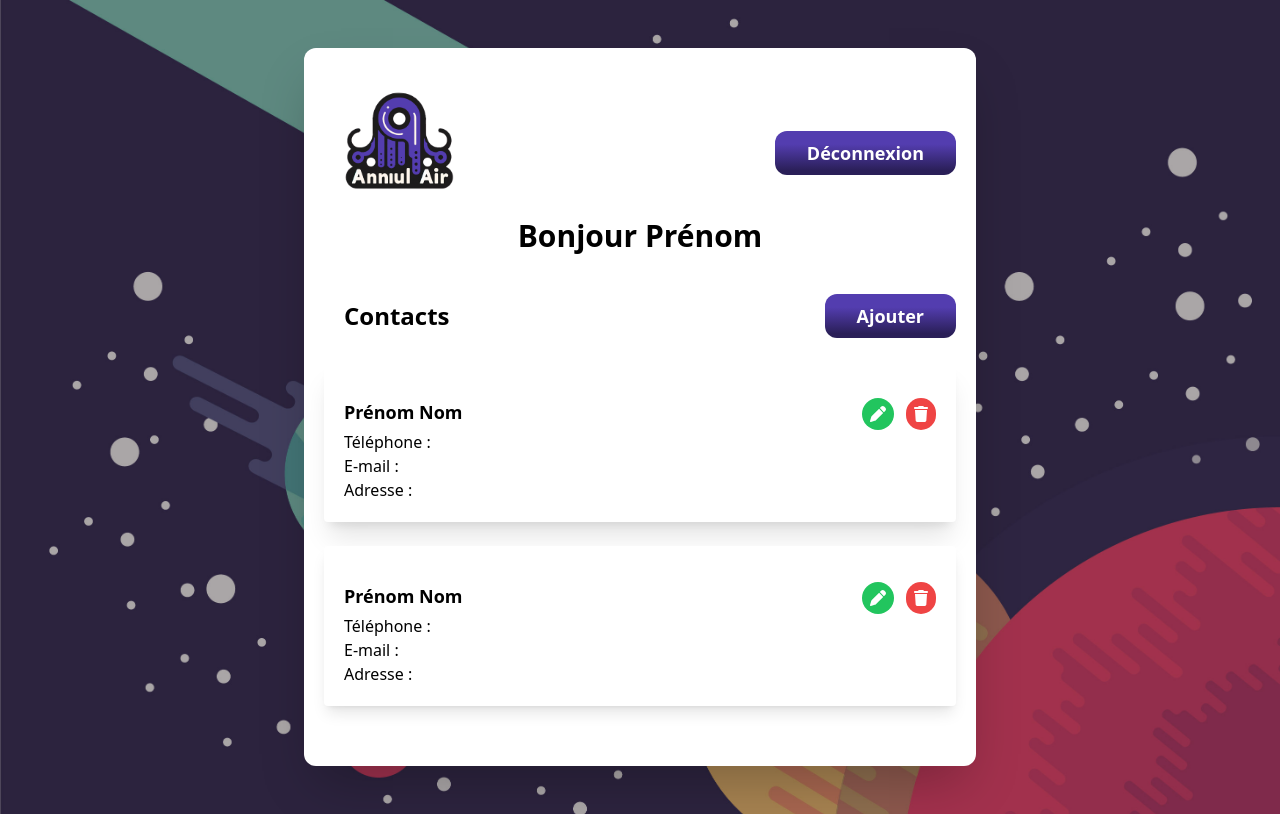
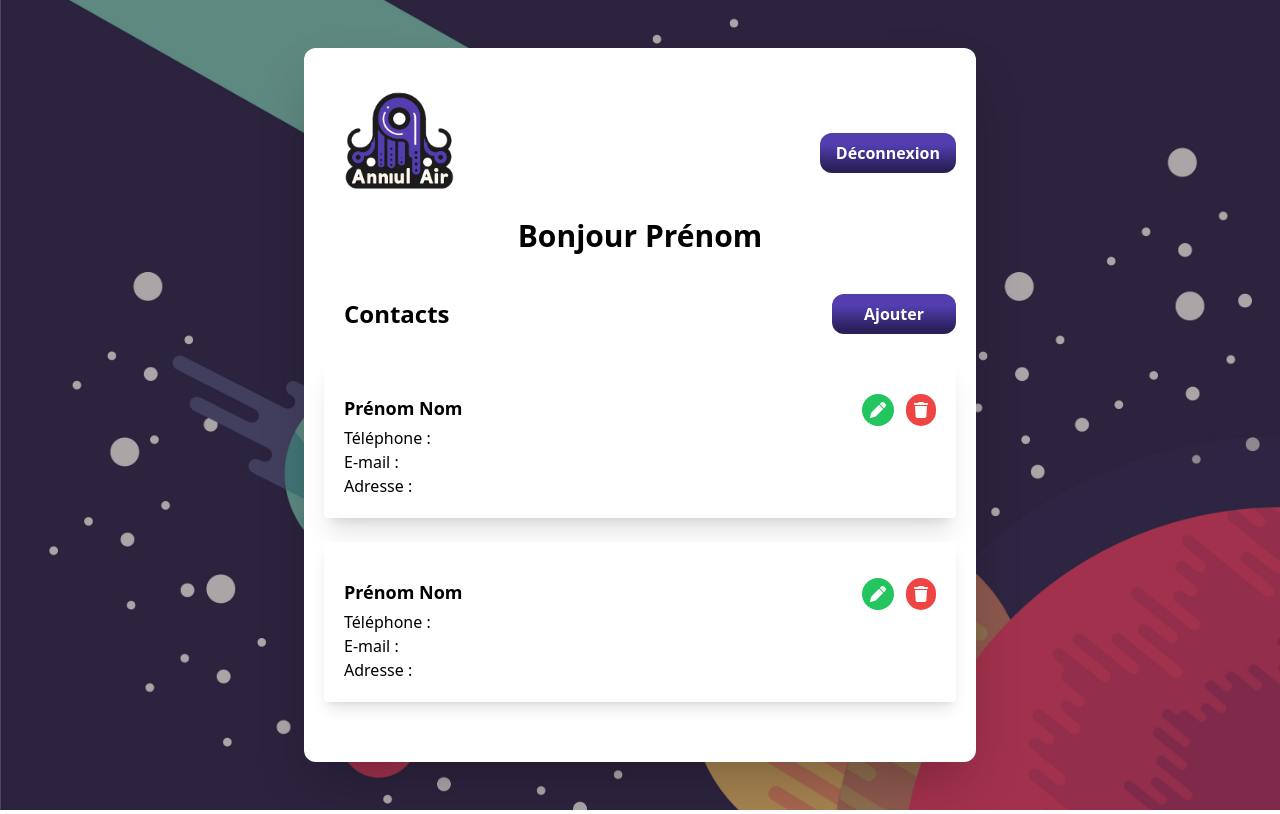
Before and after one commit to Scofrard/Annuaire, a PHP site: page /accueil.php in a window 1280 px wide. Run offline with PHP 8.4, Linux system fonts and the light colour scheme; some libraries are stand-ins or nearby versions.

Commit message:
bouton ajouter contact

```diff
--- a/accueil.php
+++ b/accueil.php
@@ -5,12 +5,12 @@ include('./partials/header.php');
 
 ?>
 
-<div class="bg-white mt-12 mb-12 pt-10 pb-10 pl-5 pr-5 rounded-xl shadow-2xl sm:mx-auto sm:w-full  md:max-w-xl xl:max-w-2xl">
+<div class="bg-white mt-12 mb-12 pt-10 pb-10 pl-5 pr-5 rounded-xl shadow-2xl sm:mx-auto sm:w-full md:max-w-xl xl:max-w-2xl">
 
     <div class="flex justify-between items-center ml-5">
         <img style="width:110px; margin-bottom:20px;" src="./assets/logoannuaire.png">
         <form action="admin/admin_deconnexion.php" method="POST">
-            <button type="submit" name="bDeconnexion" class="bg-gradient-to-b from-[#533daf] from-30% to-[#2A1F58] to-90% text-white text-lg font-bold px-8 py-2 rounded-xl hover:bg-orange-600">Déconnexion</button>
+            <button type="submit" name="bDeconnexion" class="bg-gradient-to-b from-[#533daf] from-30% to-[#2A1F58] to-90% text-white font-bold px-4 py-2 rounded-xl">Déconnexion</button>
         </form>
     </div>
 
@@ -18,10 +18,10 @@ include('./partials/header.php');
 
     <div class="flex justify-between items-center mt-10 ml-5">
         <h2 class="text-center font-bold text-2xl">Contacts</h2>
-        <button type="submit" value="bConnexion" class="bg-gradient-to-b from-[#533daf] from-30% to-[#2A1F58] to-90% text-white text-lg font-bold px-8 py-2 rounded-xl hover:bg-orange-600">Ajouter</button>
+        <button type="submit" value="bAjouter" class="bg-gradient-to-b from-[#533daf] from-30% to-[#2A1F58] to-90% text-white font-bold px-8 py-2 rounded-xl">Ajouter</button>
     </div>
 
-    <div class="mt-6 sm:mx-auto sm:mx-auto sm:w-full  md:max-w-xl xl:max-w-2xl">
+    <div class="mt-6 sm:mx-auto sm:w-full  md:max-w-xl xl:max-w-2xl">
         <div class="bg-white p-5 shadow-xl rounded mb-5">
             <div class="flex justify-between mt-4">
                 <div>
```
